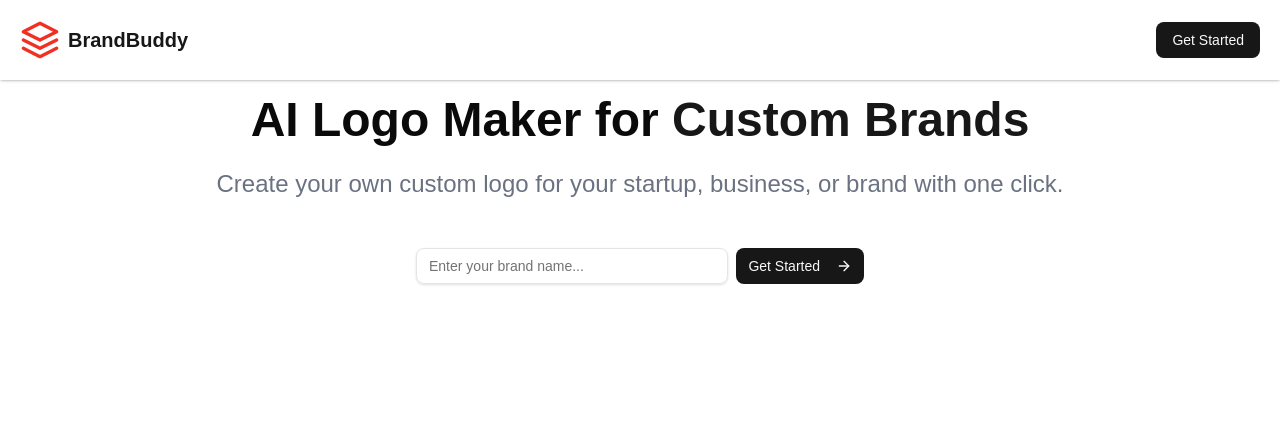
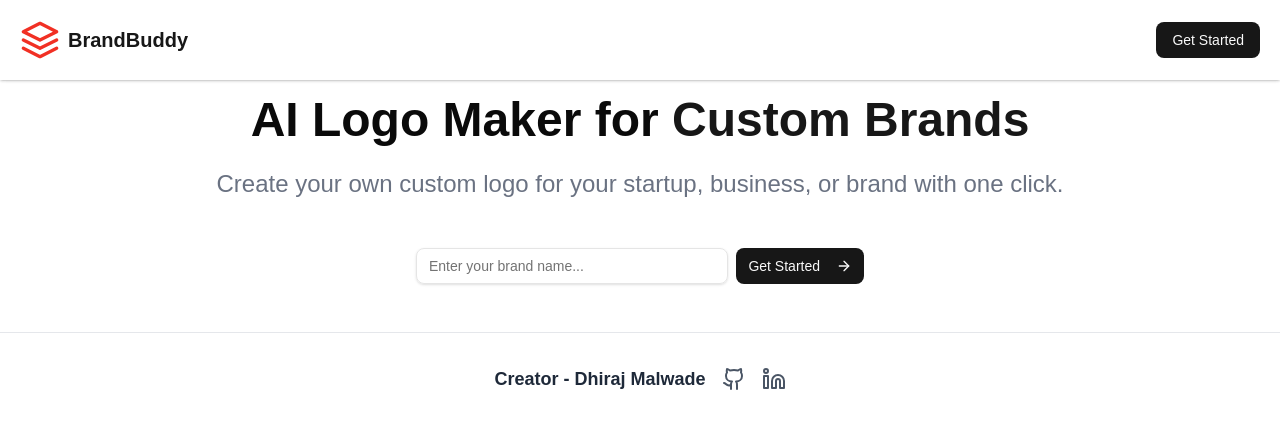
Before and after one commit to nemestron/brand-buddy-ai, a Next.js app: page / in a window 1280 px wide. Shown: the top 428 px of the page. Built offline with nearby package versions, Linux system fonts and the light colour scheme; no server answers; a web font is replaced by a local one.

Commit message:
feat: added Creator Badge to showcase project ownership

```diff
--- a/app/page.js
+++ b/app/page.js
@@ -1,11 +1,13 @@
 import Header from "@/components/Header";
 import Hero from "@/components/Hero";
+import CreatorBadge from "@/components/CreatorBadge";
 
 export default function Home() {
   return (
     <div>
       <Header />
       <Hero />
+      <CreatorBadge />
     </div>
   );
 }
--- /dev/null
+++ b/components/CreatorBadge.jsx
@@ -0,0 +1,29 @@
+import { Github, Linkedin } from 'lucide-react';
+
+export default function CreatorBadge() {
+  return (
+    <div className="w-full flex flex-col sm:flex-row items-center justify-center gap-4 py-8 mt-12 border-t border-gray-200">
+      <p className="text-lg font-semibold text-gray-800">
+        Creator - Dhiraj Malwade
+      </p>
+      <div className="flex items-center gap-4">
+        <a
+          href="https://github.com/nemestron/brand-buddy-ai"
+          target="_blank"
+          rel="noopener noreferrer"
+          className="text-gray-600 hover:text-black transition-colors duration-200"
+        >
+          <Github className="w-6 h-6" />
+        </a>
+        <a
+          href="https://www.linkedin.com/in/dhiraj-malwade-6a8385399/"
+          target="_blank"
+          rel="noopener noreferrer"
+          className="text-gray-600 hover:text-blue-600 transition-colors duration-200"
+        >
+          <Linkedin className="w-6 h-6" />
+        </a>
+      </div>
+    </div>
+  );
+}
```
Also changed, not shown: 1 other file (tests, documents, lock files or other folders).
